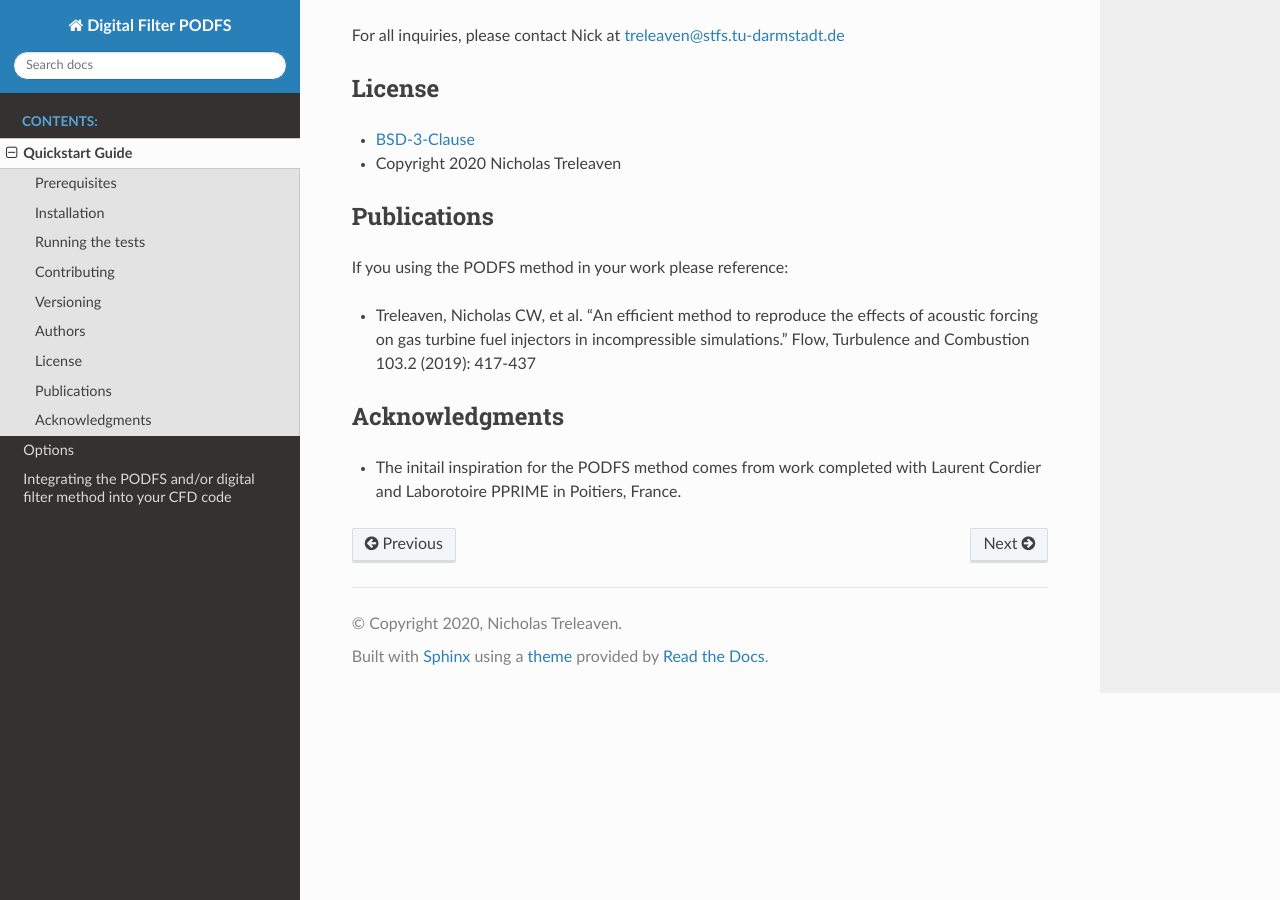
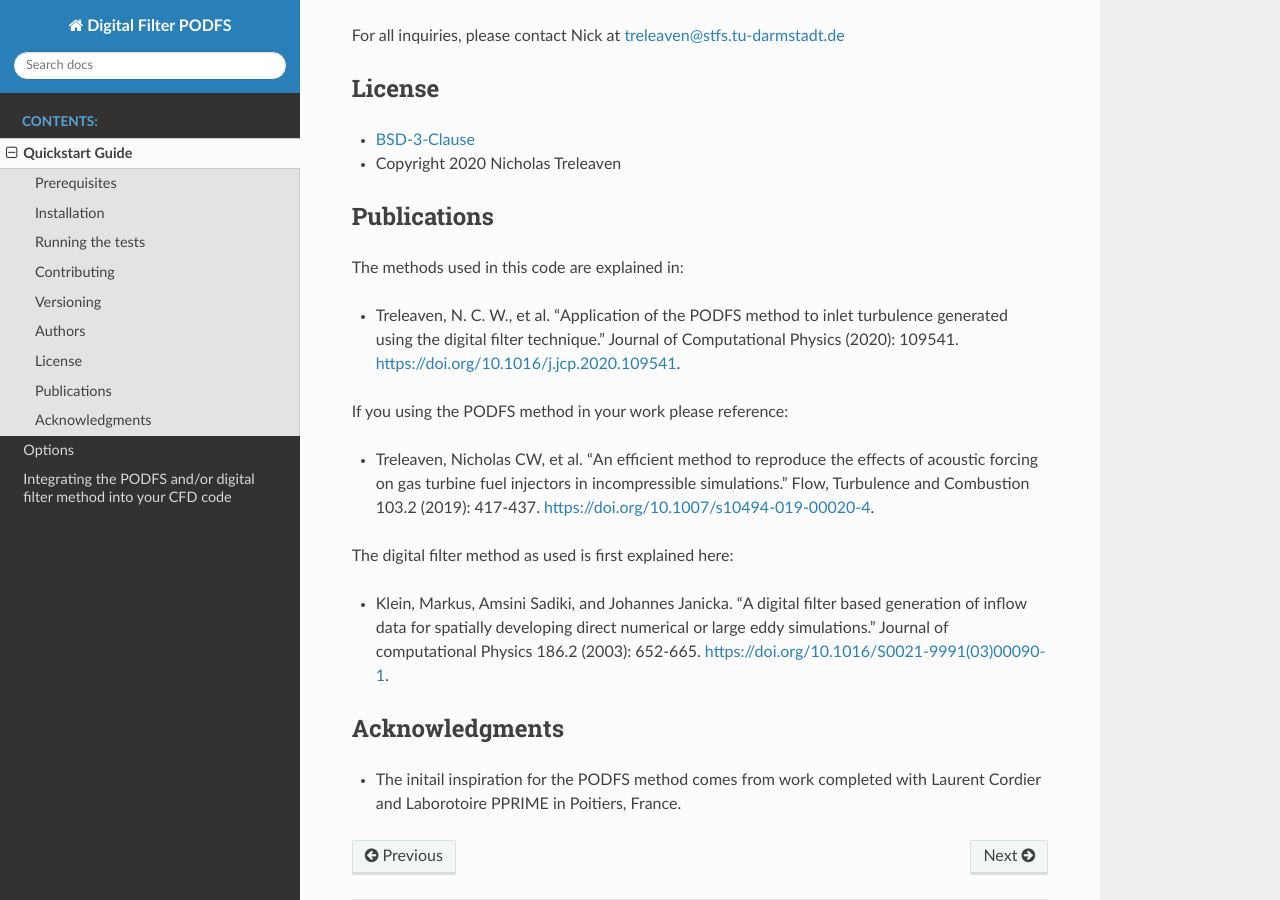
Before and after one commit to sidbannet/PODS-digital-filter, a Sphinx documentation site: the page built from docs/usage/quickstart.rst, in a window 1280 px wide and 900 px high, scrolled down 2361 px. Built offline with Sphinx 7.4.7 and the Read the Docs theme 2.0.0, drawn with Linux system fonts in a browser that asks for light colours; formulas are drawn with MathJax 3.

Commit message:
updated links to papers

```diff
--- a/docs/usage/quickstart.rst
+++ b/docs/usage/quickstart.rst
@@ -112,9 +112,19 @@ License
 Publications
 ############
 
+The methods used in this code are explained in:
+
+* Treleaven, N. C. W., et al. "Application of the PODFS method to inlet turbulence generated using the digital filter technique." Journal of Computational Physics (2020): 109541. `https://doi.org/10.1016/j.jcp.2020.109541 <https://doi.org/10.1016/j.jcp.2020.109541>`_.
+
 If you using the PODFS method in your work please reference:
 
-* Treleaven, Nicholas CW, et al. "An efficient method to reproduce the effects of acoustic forcing on gas turbine fuel injectors in incompressible simulations." Flow, Turbulence and Combustion 103.2 (2019): 417-437
+* Treleaven, Nicholas CW, et al. "An efficient method to reproduce the effects of acoustic forcing on gas turbine fuel injectors in incompressible simulations." Flow, Turbulence and Combustion 103.2 (2019): 417-437. `https://doi.org/10.1007/s10494-019-00020-4 <https://doi.org/10.1007/s10494-019-00020-4>`_.
+
+The digital filter method as used is first explained here:
+
+* Klein, Markus, Amsini Sadiki, and Johannes Janicka. "A digital filter based generation of inflow data for spatially developing direct numerical or large eddy simulations." Journal of computational Physics 186.2 (2003): 652-665. `https://doi.org/10.1016/S0021-9991(03)00090-1 <https://doi.org/10.1016/S0021-9991(03)00090-1>`_.
+
+
 
 
 Acknowledgments
```
